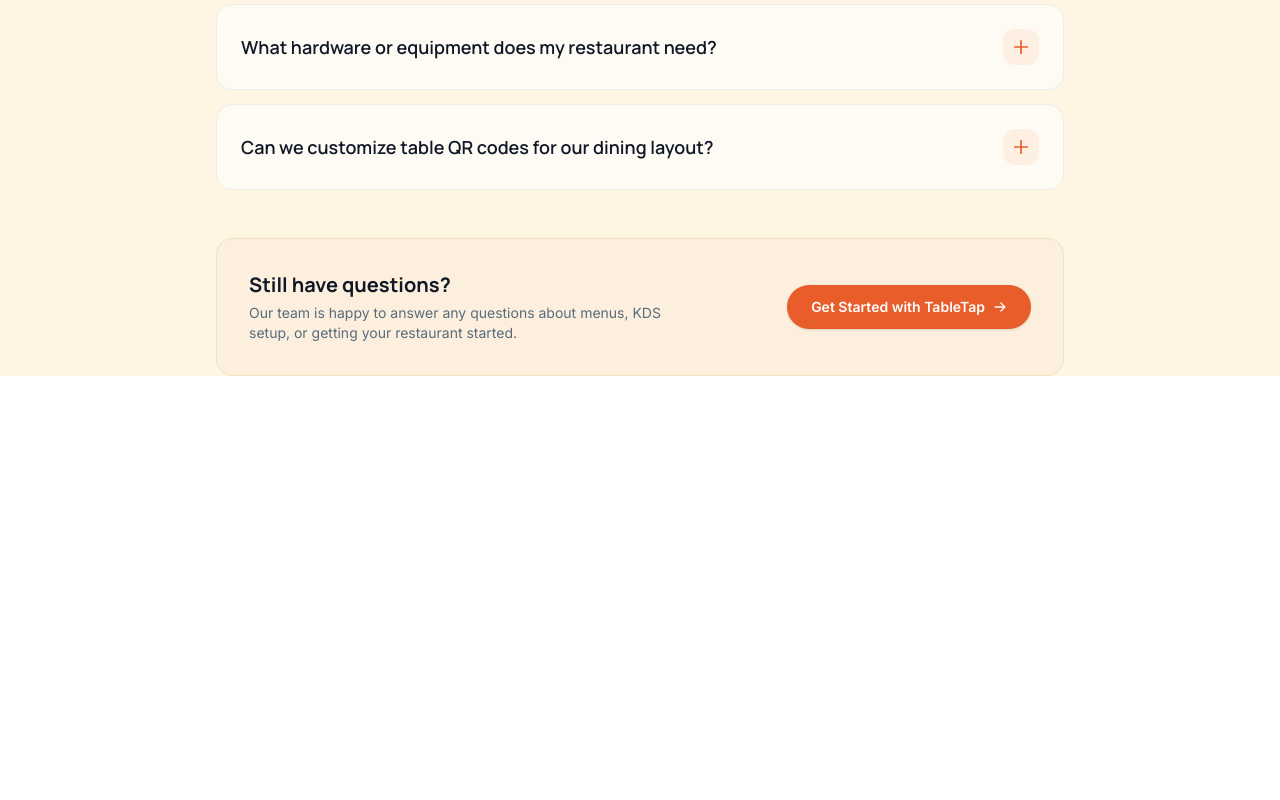
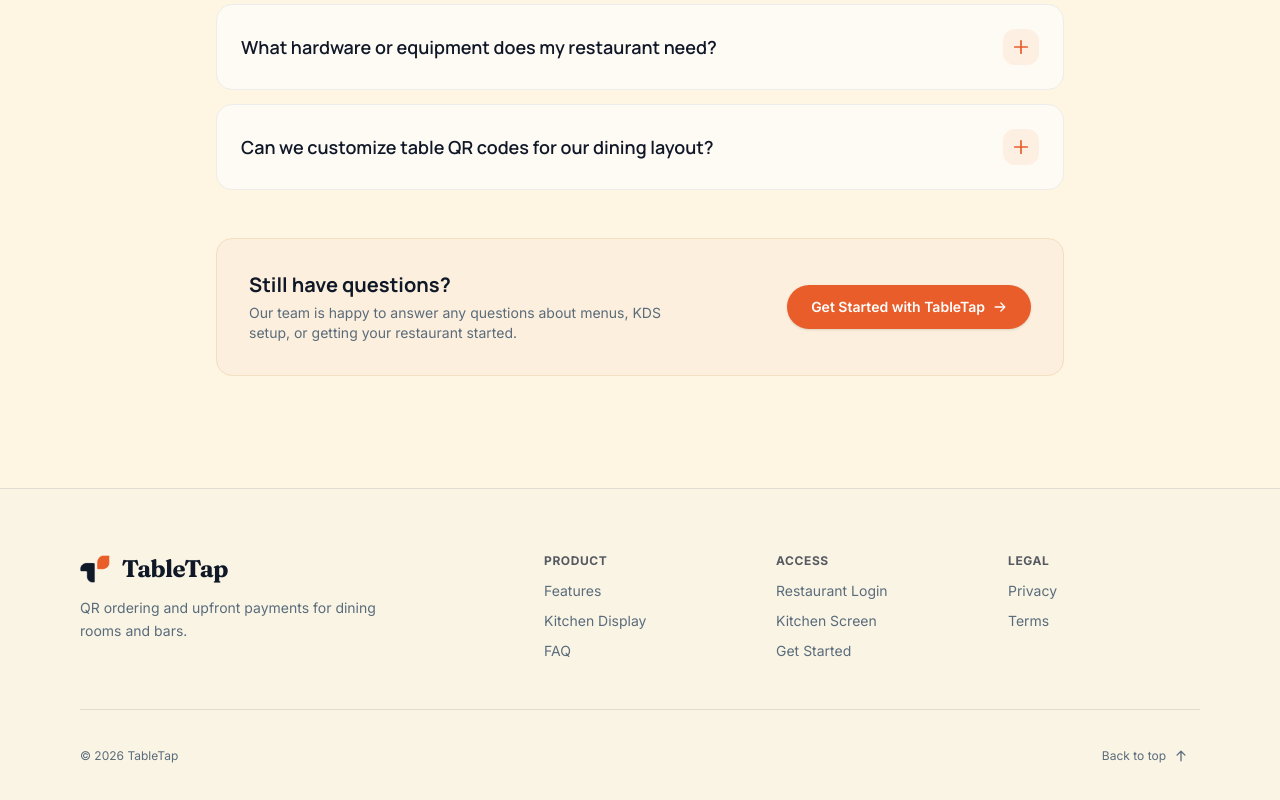
Before and after one commit to munachi821/Table-tap, a Next.js app: page / in a window 1280 px wide. Shown: the part 6145-6945 px from the top of the page. Before the commit the page ends 6633 px from the top, so only its background shows below. Built offline with nearby package versions, Linux system fonts and the light colour scheme.

Commit message:
add restaurant landing page footer

```diff
--- a/app/(landing page)/page.tsx
+++ b/app/(landing page)/page.tsx
@@ -1,6 +1,7 @@
 "use client";
 import {
   ArrowRightIcon,
+  ArrowUpIcon,
   CaretLeftIcon,
   CaretRightIcon,
   PlusIcon,
@@ -1120,6 +1121,114 @@ export default function LandingPage() {
           </Link>
         </div>
       </section>
+
+      {/* Cohesive Restaurant Footer (Pruned & Clarified) */}
+      <footer className="w-full bg-[#FAF4E5] text-[#101828] border-t border-[#101828]/10 pt-16 pb-12 px-6 sm:px-12 lg:px-20">
+        <div className="max-w-7xl mx-auto">
+          {/* Main Grid */}
+          <div className="grid grid-cols-2 md:grid-cols-5 gap-10 pb-12 border-b border-[#101828]/10">
+            {/* Brand */}
+            <div className="col-span-2 space-y-3">
+              <Link href="/" className="inline-flex items-center gap-3">
+                <Image
+                  src="/tabletap-logo.png"
+                  alt="TableTap"
+                  width={28}
+                  height={28}
+                  className="h-7 w-auto object-contain"
+                />
+                <span className="text-2xl font-bold tracking-tight text-[#101828] font-fraunces">
+                  TableTap
+                </span>
+              </Link>
+              <p className="text-sm text-[#5A6C7B] max-w-xs leading-relaxed">
+                QR ordering and upfront payments for dining rooms and bars.
+              </p>
+            </div>
+
+            {/* Product */}
+            <div className="space-y-3">
+              <h5 className="text-xs font-bold uppercase tracking-wider text-[#101828]/70">
+                Product
+              </h5>
+              <ul className="space-y-2.5 text-sm text-[#5A6C7B]">
+                <li>
+                  <a href="#features" className="hover:text-[#E85D2A] transition-colors duration-150">
+                    Features
+                  </a>
+                </li>
+                <li>
+                  <Link href="/kitchen/login" className="hover:text-[#E85D2A] transition-colors duration-150">
+                    Kitchen Display
+                  </Link>
+                </li>
+                <li>
+                  <a href="#faq" className="hover:text-[#E85D2A] transition-colors duration-150">
+                    FAQ
+                  </a>
+                </li>
+              </ul>
+            </div>
+
+            {/* Access */}
+            <div className="space-y-3">
+              <h5 className="text-xs font-bold uppercase tracking-wider text-[#101828]/70">
+                Access
+              </h5>
+              <ul className="space-y-2.5 text-sm text-[#5A6C7B]">
+                <li>
+                  <Link href="/login" className="hover:text-[#E85D2A] transition-colors duration-150">
+                    Restaurant Login
+                  </Link>
+                </li>
+                <li>
+                  <Link href="/kitchen/login" className="hover:text-[#E85D2A] transition-colors duration-150">
+                    Kitchen Screen
+                  </Link>
+                </li>
+                <li>
+                  <Link href="/signup" className="hover:text-[#E85D2A] transition-colors duration-150">
+                    Get Started
+                  </Link>
+                </li>
+              </ul>
+            </div>
+
+            {/* Legal */}
+            <div className="space-y-3">
+              <h5 className="text-xs font-bold uppercase tracking-wider text-[#101828]/70">
+                Legal
+              </h5>
+              <ul className="space-y-2.5 text-sm text-[#5A6C7B]">
+                <li>
+                  <span className="hover:text-[#101828] transition-colors duration-150 cursor-pointer">
+                    Privacy
+                  </span>
+                </li>
+                <li>
+                  <span className="hover:text-[#101828] transition-colors duration-150 cursor-pointer">
+                    Terms
+                  </span>
+                </li>
+              </ul>
+            </div>
+          </div>
+
+          {/* Bottom Bar */}
+          <div className="pt-8 flex flex-col sm:flex-row items-center justify-between gap-4 text-xs text-[#5A6C7B]">
+            <p>© {new Date().getFullYear()} TableTap</p>
+
+            <button
+              type="button"
+              onClick={() => window.scrollTo({ top: 0, behavior: "smooth" })}
+              className="inline-flex items-center gap-2 hover:text-[#101828] transition-colors duration-150 cursor-pointer py-1.5 px-3 rounded-lg hover:bg-[#101828]/5 active:scale-[0.97] transition-transform duration-160 ease-out"
+            >
+              <span>Back to top</span>
+              <ArrowUpIcon size={14} weight="bold" />
+            </button>
+          </div>
+        </div>
+      </footer>
     </div>
   );
 }
```
